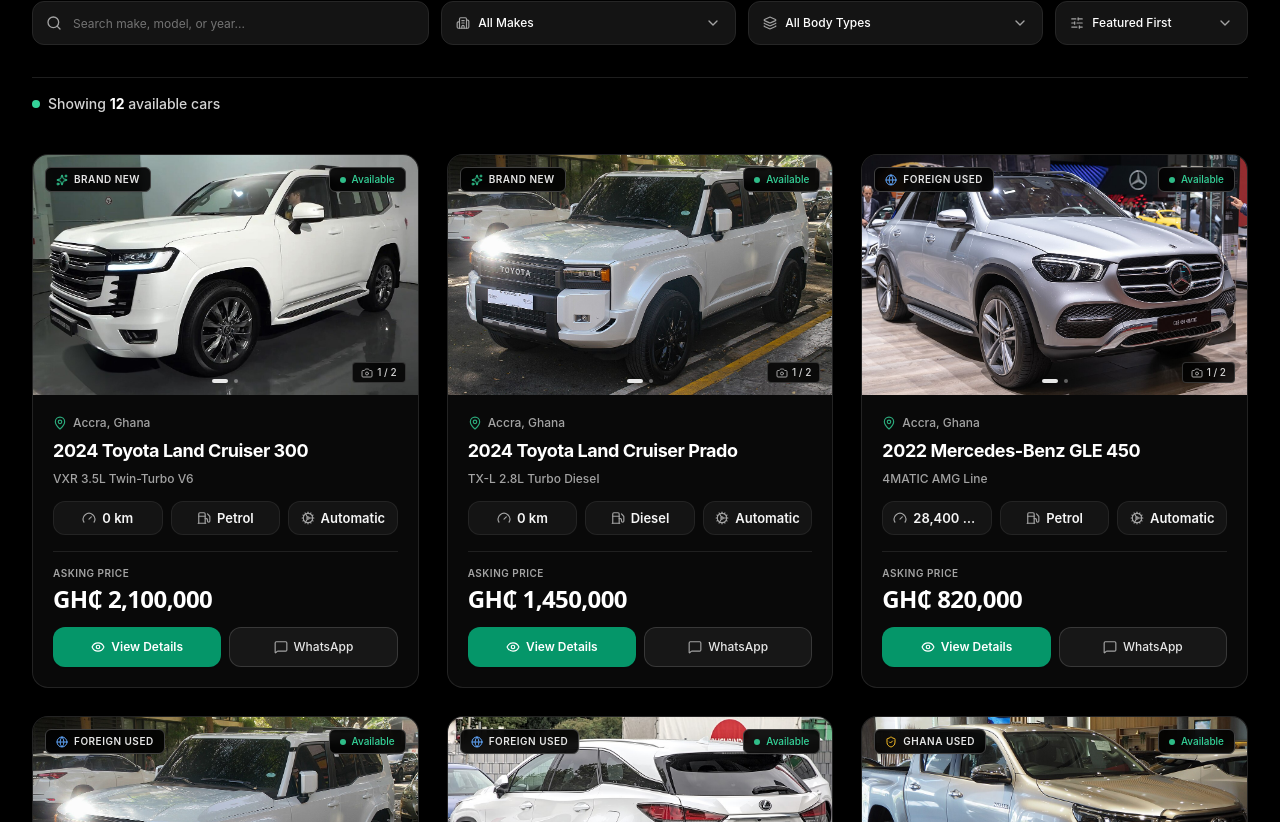
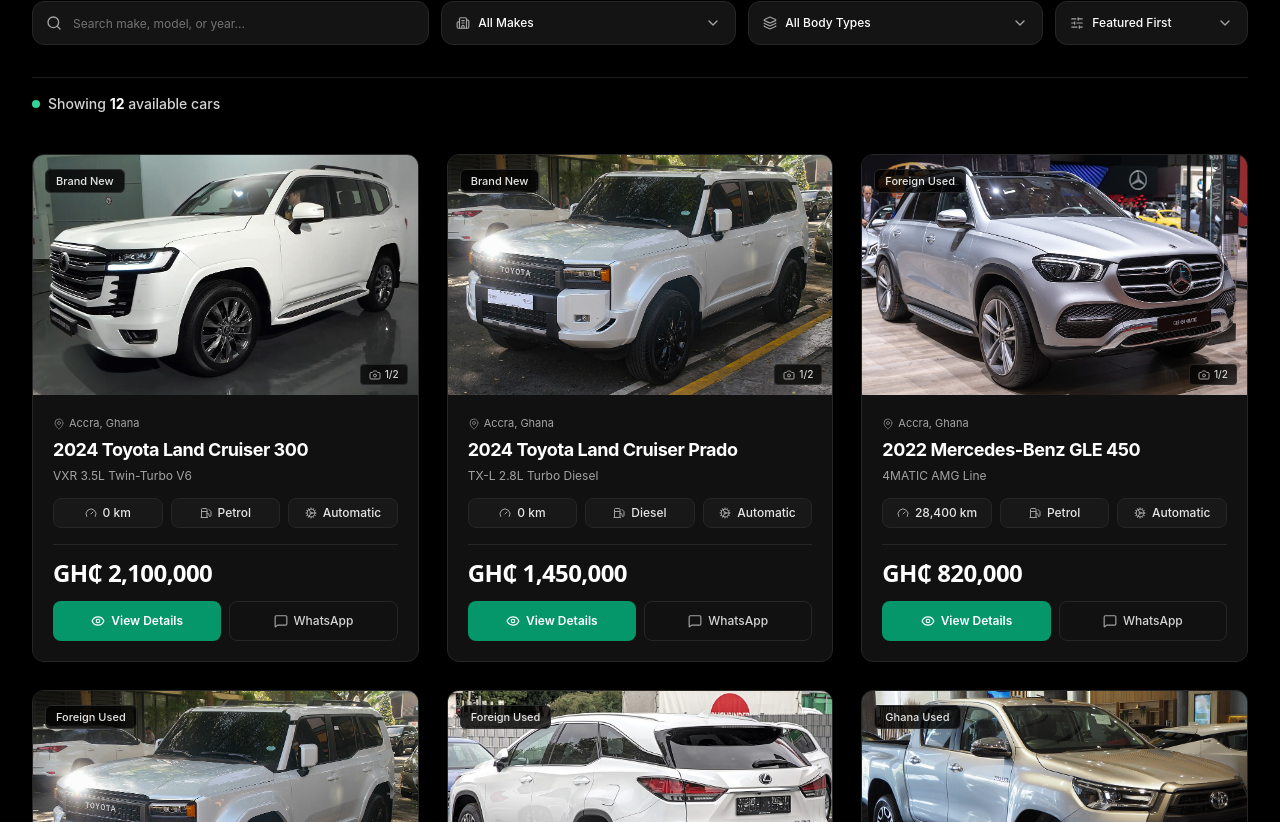
Before and after one commit to henryamos/car-sales, a Next.js app: page / in a window 1280 px wide. Shown: the part 898-1720 px from the top of the page. Built offline with nearby package versions, Linux system fonts and the light colour scheme.

Commit message:
feat: restrained vehicle card styling (#111111, subtle condition badge, no redundant available tag)

```diff
--- a/src/components/cards/CarCard.tsx
+++ b/src/components/cards/CarCard.tsx
@@ -1,6 +1,6 @@
 "use client";
 
-import React, { useState, useEffect } from "react";
+import React, { useState } from "react";
 import Image from "next/image";
 import Link from "next/link";
 import {
@@ -11,9 +11,6 @@ import {
   Gauge,
   Fuel,
   Cog,
-  Sparkles,
-  Globe,
-  ShieldCheck,
   MapPin,
   Camera,
 } from "lucide-react";
@@ -28,22 +25,8 @@ interface CarCardProps {
 
 export function CarCard({ car }: CarCardProps) {
   const [activeIdx, setActiveIdx] = useState(0);
-  const [isHovered, setIsHovered] = useState(false);
 
   const images = car.images && car.images.length > 0 ? car.images : ["/images/cars/land-cruiser-1.jpg"];
-
-  // Animate multi-image car cards on hover
-  useEffect(() => {
-    if (!isHovered || images.length <= 1) {
-      return;
-    }
-
-    const timer = setInterval(() => {
-      setActiveIdx((prev) => (prev + 1) % images.length);
-    }, 2500);
-
-    return () => clearInterval(timer);
-  }, [isHovered, images.length]);
 
   const handlePrevImage = (e: React.MouseEvent) => {
     e.preventDefault();
@@ -62,78 +45,58 @@ export function CarCard({ car }: CarCardProps) {
     `${car.year} ${car.make} ${car.model} (${formatGHS(car.priceGHS)})`
   )}.`;
 
-  const conditionIcon =
-    car.condition === "Brand New" ? (
-      <Sparkles className="w-3 h-3 text-emerald-400" />
-    ) : car.condition === "Foreign Used" ? (
-      <Globe className="w-3 h-3 text-blue-400" />
-    ) : (
-      <ShieldCheck className="w-3 h-3 text-amber-400" />
-    );
-
   const locationText = car.location ? `${car.location}, Ghana` : "Accra, Ghana";
 
   return (
-    <div
-      className="rounded-2xl overflow-hidden flex flex-col justify-between bg-neutral-950/90 border border-neutral-800/90 hover:border-neutral-700 hover:shadow-2xl transition-all duration-300 group"
-      onMouseEnter={() => setIsHovered(true)}
-      onMouseLeave={() => {
-        setIsHovered(false);
-        setActiveIdx(0);
-      }}
-    >
-      {/* 1. Vehicle Photography Container (Fixed 16:10 Ratio, Authentic Exterior First) */}
-      <div className="relative aspect-[16/10] w-full bg-neutral-900 overflow-hidden">
+    <div className="rounded-[12px] overflow-hidden flex flex-col justify-between bg-[#111111] border border-[#262626] hover:border-[#383838] transition-colors duration-200 group h-full">
+      {/* 1. Vehicle Photograph Container */}
+      <div className="relative aspect-[16/10] w-full bg-[#161616] overflow-hidden">
         {images.map((img, idx) => (
           <div
             key={idx}
-            className={`absolute inset-0 transition-opacity duration-300 ease-in-out ${
+            className={`absolute inset-0 transition-opacity duration-200 ease-in-out ${
               idx === activeIdx ? "opacity-100" : "opacity-0 pointer-events-none"
             }`}
           >
             <Image
               src={img}
-              alt={`${car.year} ${car.make} ${car.model} - Photo ${idx + 1}`}
+              alt={`${car.year} ${car.make} ${car.model}`}
               fill
               unoptimized
               sizes="(max-width: 640px) 100vw, (max-width: 1024px) 50vw, 33vw"
-              className="object-cover object-center transition-transform duration-500 ease-out group-hover:scale-105"
+              className="object-cover object-center"
             />
           </div>
         ))}
 
-        {/* Top Badges: Condition (Left) & Availability Status (Right) */}
-        <div className="absolute top-3 left-3 right-3 z-10 flex items-center justify-between pointer-events-none">
-          <span className="px-2.5 py-1 rounded-md bg-black/90 border border-neutral-700 text-[10px] font-semibold uppercase tracking-wider text-neutral-200 flex items-center gap-1.5 backdrop-blur-sm shadow-sm">
-            {conditionIcon}
-            <span>{car.condition}</span>
-          </span>
-
-          <span className="px-2.5 py-1 rounded-md bg-black/90 border border-neutral-700 text-[10px] font-medium text-emerald-400 flex items-center gap-1.5 backdrop-blur-sm shadow-sm">
-            <span className="w-1.5 h-1.5 rounded-full bg-emerald-400 animate-pulse" />
-            <span>Available</span>
+        {/* Top-Left: Subtle Condition Badge (No icons, solid dark surface, medium font) */}
+        <div className="absolute top-3 left-3 z-10 pointer-events-none">
+          <span className="px-2.5 py-1 rounded-md bg-black/80 border border-neutral-700/60 text-[11px] font-medium text-neutral-200 backdrop-blur-sm">
+            {car.condition}
           </span>
         </div>
 
-        {/* Photo Counter Badge (Bottom Right) */}
+        {/* Top-Right: Intentionally empty for clean look (reserved strictly for special statuses like Reserved / Sold) */}
+
+        {/* Photo Counter (Bottom Right, discrete) */}
         {images.length > 1 && (
-          <div className="absolute bottom-3 right-3 z-10 pointer-events-none">
-            <span className="px-2 py-0.5 rounded bg-black/85 text-[10px] font-medium text-neutral-300 border border-neutral-700/80 flex items-center gap-1 backdrop-blur-sm">
+          <div className="absolute bottom-2.5 right-2.5 z-10 pointer-events-none">
+            <span className="px-2 py-0.5 rounded bg-black/75 text-[10px] font-medium text-neutral-300 border border-neutral-700/50 flex items-center gap-1 backdrop-blur-sm">
               <Camera className="w-3 h-3 text-neutral-400" />
               <span>
-                {activeIdx + 1} / {images.length}
+                {activeIdx + 1}/{images.length}
               </span>
             </span>
           </div>
         )}
 
-        {/* Manual Arrow Controls (Desktop Hover) */}
+        {/* Desktop Hover Navigation Chevrons */}
         {images.length > 1 && (
-          <div className="absolute inset-y-0 left-2 right-2 flex items-center justify-between pointer-events-none z-10 opacity-0 group-hover:opacity-100 transition-opacity">
+          <div className="absolute inset-y-0 left-1.5 right-1.5 flex items-center justify-between pointer-events-none z-10 opacity-0 group-hover:opacity-100 transition-opacity duration-150">
             <button
               type="button"
               onClick={handlePrevImage}
-              className="pointer-events-auto p-1.5 rounded-full bg-black/75 hover:bg-black text-white border border-neutral-700 transition-colors shadow-md"
+              className="pointer-events-auto p-1.5 rounded-full bg-black/70 hover:bg-black text-white border border-neutral-700/60 transition-colors shadow-sm"
               aria-label="Previous photo"
             >
               <ChevronLeft className="w-3.5 h-3.5" />
@@ -141,95 +104,72 @@ export function CarCard({ car }: CarCardProps) {
             <button
               type="button"
               onClick={handleNextImage}
-              className="pointer-events-auto p-1.5 rounded-full bg-black/75 hover:bg-black text-white border border-neutral-700 transition-colors shadow-md"
+              className="pointer-events-auto p-1.5 rounded-full bg-black/70 hover:bg-black text-white border border-neutral-700/60 transition-colors shadow-sm"
               aria-label="Next photo"
             >
               <ChevronRight className="w-3.5 h-3.5" />
             </button>
           </div>
         )}
-
-        {/* Multi-photo Subdued Indicator Dots (Reduced Visual Weight) */}
-        {images.length > 1 && (
-          <div className="absolute bottom-3 left-1/2 -translate-x-1/2 flex items-center gap-1.5 z-10 pointer-events-none">
-            {images.map((_, idx) => (
-              <div
-                key={idx}
-                className={`rounded-full transition-all duration-300 ${
-                  idx === activeIdx
-                    ? "w-4 h-1 bg-white/90 shadow-sm"
-                    : "w-1 h-1 bg-white/35"
-                }`}
-              />
-            ))}
-          </div>
-        )}
       </div>
 
-      {/* 2. Structured Card Content: Visual Sequence */}
+      {/* 2. Structured Card Information */}
       <div className="p-5 flex flex-col justify-between flex-1 gap-4">
-        {/* Title, Trim, & Location */}
-        <div className="flex flex-col gap-1.5">
-          {/* Location Meta */}
-          <div className="flex items-center gap-1.5 text-xs text-neutral-400 font-medium">
-            <MapPin className="w-3.5 h-3.5 text-emerald-400/80 shrink-0" />
+        {/* Name, Trim, & Location */}
+        <div className="flex flex-col gap-1">
+          {/* Location */}
+          <div className="flex items-center gap-1 text-[11px] text-neutral-400 font-normal">
+            <MapPin className="w-3 h-3 text-neutral-500 shrink-0" />
             <span>{locationText}</span>
           </div>
 
-          {/* Vehicle Name (Primary Heading) */}
-          <h3 className="text-base sm:text-lg font-bold text-white tracking-tight leading-snug truncate group-hover:text-emerald-400 transition-colors">
+          {/* Vehicle Name */}
+          <h3 className="text-base sm:text-lg font-bold text-white tracking-tight leading-snug truncate">
             {car.year} {car.make} {car.model}
           </h3>
 
-          {/* Trim / Variant */}
-          <p className="text-xs text-neutral-400 truncate font-medium">
+          {/* Variant / Trim */}
+          <p className="text-xs text-neutral-400 truncate">
             {car.trim}
           </p>
 
-          {/* 3. Upgraded Specifications Row: Increased Typography & Enhanced Readability */}
-          <div className="grid grid-cols-3 gap-2 pt-2">
-            <div className="px-2.5 py-2 rounded-xl bg-neutral-900/90 border border-neutral-800/90 flex items-center justify-center gap-1.5 truncate">
-              <Gauge className="w-3.5 h-3.5 text-neutral-400 shrink-0" />
-              <span className="text-xs sm:text-[13px] font-semibold text-neutral-100 truncate">
+          {/* 3. Key Specifications */}
+          <div className="grid grid-cols-3 gap-2 pt-2.5">
+            <div className="px-2 py-1.5 rounded-lg bg-[#181818] border border-[#262626] flex items-center justify-center gap-1.5 truncate">
+              <Gauge className="w-3 h-3 text-neutral-400 shrink-0" />
+              <span className="text-xs font-medium text-neutral-200 truncate">
                 {car.mileageKm === 0 ? "0 km" : `${formatNumber(car.mileageKm)} km`}
               </span>
             </div>
 
-            <div className="px-2.5 py-2 rounded-xl bg-neutral-900/90 border border-neutral-800/90 flex items-center justify-center gap-1.5 truncate">
-              <Fuel className="w-3.5 h-3.5 text-neutral-400 shrink-0" />
-              <span className="text-xs sm:text-[13px] font-semibold text-neutral-100 truncate">
+            <div className="px-2 py-1.5 rounded-lg bg-[#181818] border border-[#262626] flex items-center justify-center gap-1.5 truncate">
+              <Fuel className="w-3 h-3 text-neutral-400 shrink-0" />
+              <span className="text-xs font-medium text-neutral-200 truncate">
                 {car.fuelType}
               </span>
             </div>
 
-            <div className="px-2.5 py-2 rounded-xl bg-neutral-900/90 border border-neutral-800/90 flex items-center justify-center gap-1.5 truncate">
-              <Cog className="w-3.5 h-3.5 text-neutral-400 shrink-0" />
-              <span className="text-xs sm:text-[13px] font-semibold text-neutral-100 truncate">
+            <div className="px-2 py-1.5 rounded-lg bg-[#181818] border border-[#262626] flex items-center justify-center gap-1.5 truncate">
+              <Cog className="w-3 h-3 text-neutral-400 shrink-0" />
+              <span className="text-xs font-medium text-neutral-200 truncate">
                 {car.transmission}
               </span>
             </div>
           </div>
         </div>
 
-        {/* 4. Elegant Price Block: Modern Sans-Serif Tabular Numbers (No Technical Monospace) */}
-        <div className="pt-3.5 border-t border-neutral-800/80 flex flex-col gap-3">
-          <div className="flex flex-col">
-            <span className="text-[10px] uppercase font-semibold text-neutral-400 tracking-wider">
-              Asking Price
-            </span>
-            <span className="text-xl sm:text-2xl font-extrabold text-white tracking-tight font-sans mt-0.5">
-              GH₵ {formatNumber(car.priceGHS)}
-            </span>
+        {/* 4. Price & Actions */}
+        <div className="pt-3 border-t border-[#262626] flex flex-col gap-3">
+          {/* Direct Clean Price (No unnecessary "ASKING PRICE" label) */}
+          <div className="text-xl sm:text-2xl font-bold text-white tracking-tight font-sans">
+            GH₵ {formatNumber(car.priceGHS)}
           </div>
 
-          {/* 5. Standardized Action Hierarchy:
-              - Primary Action (Green): View Details
-              - Secondary Action (Outlined Dark): WhatsApp
-          */}
-          <div className="flex flex-col sm:grid sm:grid-cols-2 gap-2">
+          {/* Action Hierarchy: One Primary Green + One Understated Outline */}
+          <div className="grid grid-cols-2 gap-2">
             <Link
               href={`/cars/${car.id}`}
-              className="h-11 sm:h-10 px-3 rounded-xl bg-emerald-600 hover:bg-emerald-500 text-white text-xs font-semibold flex items-center justify-center gap-1.5 transition-colors order-1 shadow-sm"
+              className="h-10 px-3 rounded-lg bg-emerald-600 hover:bg-emerald-500 text-white text-xs font-semibold flex items-center justify-center gap-1.5 transition-colors"
             >
               <Eye className="w-3.5 h-3.5" />
               <span>View Details</span>
@@ -239,7 +179,7 @@ export function CarCard({ car }: CarCardProps) {
               href={whatsappLink}
               target="_blank"
               rel="noopener noreferrer"
-              className="h-11 sm:h-10 px-3 rounded-xl bg-neutral-900 border border-neutral-700/80 hover:border-neutral-500 hover:bg-neutral-800 text-neutral-200 hover:text-white text-xs font-medium flex items-center justify-center gap-1.5 transition-colors order-2"
+              className="h-10 px-3 rounded-lg bg-transparent hover:bg-neutral-900 border border-[#262626] text-neutral-300 hover:text-white text-xs font-medium flex items-center justify-center gap-1.5 transition-colors"
               title="Inquire via WhatsApp"
             >
               <MessageSquare className="w-3.5 h-3.5 text-neutral-400" />
--- a/src/components/sections/AboutUs.tsx
+++ b/src/components/sections/AboutUs.tsx
@@ -26,7 +26,7 @@ export function AboutUs() {
         <div className="grid grid-cols-1 lg:grid-cols-12 gap-10 lg:gap-14 items-center">
           {/* Showroom Image */}
           <div className="lg:col-span-6">
-            <div className="relative aspect-[4/3] sm:aspect-[16/11] rounded-2xl overflow-hidden border border-neutral-800 bg-neutral-900">
+            <div className="relative aspect-[4/3] sm:aspect-[16/11] rounded-[12px] overflow-hidden border border-[#262626] bg-[#111111]">
               <Image
                 src="/images/editorial/why-autoghana.jpg"
                 alt="AutoGhana dealership showroom"
@@ -53,7 +53,7 @@ export function AboutUs() {
               {reasons.map((item, idx) => (
                 <div
                   key={idx}
-                  className="p-4 rounded-xl bg-neutral-950 border border-neutral-800/80 flex items-start gap-3.5"
+                  className="p-4 rounded-[12px] bg-[#111111] border border-[#262626] flex items-start gap-3.5"
                 >
                   <div className="p-1 rounded-full bg-emerald-500/10 text-emerald-400 mt-0.5 shrink-0">
                     <Check className="w-4 h-4" />
--- a/src/components/sections/HowItWorks.tsx
+++ b/src/components/sections/HowItWorks.tsx
@@ -36,7 +36,7 @@ export function HowItWorks() {
           {steps.map((step) => (
             <div
               key={step.num}
-              className="rounded-2xl bg-black border border-neutral-800/90 overflow-hidden flex flex-col justify-between"
+              className="rounded-[12px] bg-[#111111] border border-[#262626] overflow-hidden flex flex-col justify-between"
             >
               <div>
                 <div className="relative aspect-[16/10] w-full bg-neutral-900 overflow-hidden">
```
